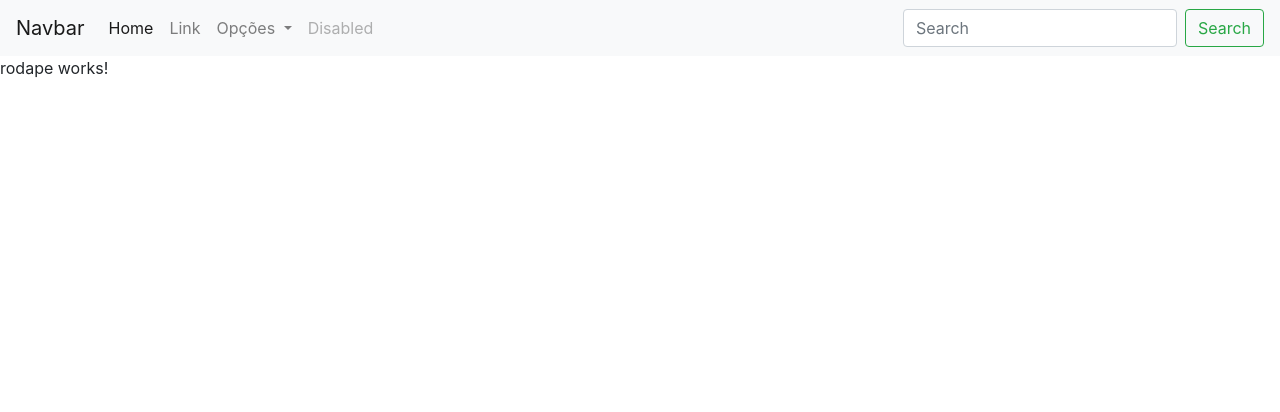
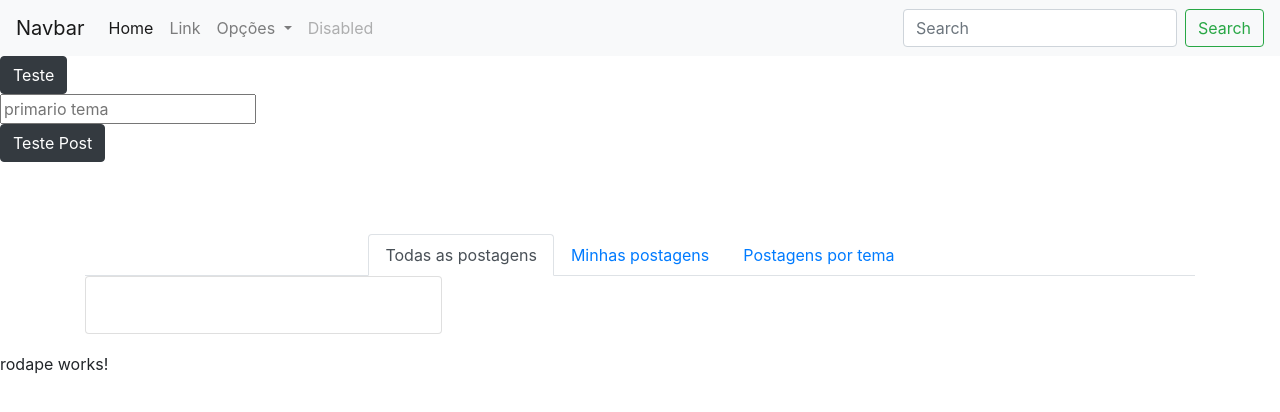
Before and after one commit to Cosmos-Blood/GenBR-Project_Integrador-Lampe-Front, an Angular app: page /feed in a window 1280 px wide. Before the commit this address led to /. Shown: the top 412 px of the page. Built offline with nearby package versions, Linux system fonts and the light colour scheme.

Commit message:
[Feature Eduardo - Task: Tema ok | 12.11.21]

```diff
--- a/src/app/app-routing.module.ts
+++ b/src/app/app-routing.module.ts
@@ -2,12 +2,14 @@ import { NgModule } from '@angular/core';
 import { RouterModule, Routes } from '@angular/router';
 import { CadastrarComponent } from './cadastrar/cadastrar.component';
 import { EntrarComponent } from './entrar/entrar.component';
+import { FeedComponent } from './feed/feed.component';
 import { SobreComponent } from './sobre/sobre.component';
 
 const routes: Routes = [
   {path:"sobre",component: SobreComponent},
   {path:"entrar",component: EntrarComponent},
-  {path: "cadastrar", component: CadastrarComponent}
+  {path: "cadastrar", component: CadastrarComponent},
+  {path: "feed", component: FeedComponent}
 ];
 
 @NgModule({
--- a/src/app/feed/feed.component.html
+++ b/src/app/feed/feed.component.html
@@ -1 +1,41 @@
-<p>feed works!</p>
+<button class="btn btn-dark" (click)="getAllTemas()">Teste</button><br>
+<input type="text" placeholder="primario tema" name="tema" id="tema" [(ngModel)]="tema.primarioTema"><br>
+<button class="btn btn-dark" (click)="postTema()">Teste Post</button><br>
+<br>
+<br>
+<br>
+
+
+<div class="container ">
+    <ul class="nav nav-tabs d-flex justify-content-center" id="myTab" role="tablist">
+      <li class="nav-item" role="presentation">
+        <a class="nav-link active" id="home-tab" data-toggle="tab" href="#home" role="tab" aria-controls="home" aria-selected="true">Todas as postagens</a>
+      </li>
+      <li class="nav-item" role="presentation">
+        <a class="nav-link " id="profile-tab" data-toggle="tab" href="#profile" role="tab" aria-controls="profile" aria-selected="false">Minhas postagens</a>
+      </li>
+      <li class="nav-item" role="presentation">
+        <a class="nav-link" id="contact-tab" data-toggle="tab" href="#contact" role="tab" aria-controls="contact" aria-selected="false">Postagens por tema</a>
+      </li>
+    </ul>
+
+    <div class="tab-content" id="myTabContent">
+      <!-- inicio de todas as postagens -->
+      <div class="tab-pane fade show active" id="home" role="tabpanel" aria-labelledby="home-tab">
+        <div class="card-columns">
+          <div class="card text-center">
+            <div class="card-body">
+              <h5 class="card-title m-0"></h5>
+              <small class="text-muted"></small>
+              <p class="card-text mt-3"></p>
+              <p class="card-text"><small class="text-muted">
+
+              </small></p>
+
+              <p class="card-text"><small class="text-muted">
+
+              </small></p>
+            </div>
+          </div>
+        </div>
+      </div>
--- a/src/app/feed/feed.component.ts
+++ b/src/app/feed/feed.component.ts
@@ -1,4 +1,5 @@
 import { Component, OnInit } from '@angular/core';
+import { TemaModel } from '../model/TemaModel';
 import { AuthService } from '../service/auth.service';
 import { PostagemService } from '../service/postagem.service';
 import { TemaService } from '../service/tema.service';
@@ -9,10 +10,24 @@ import { TemaService } from '../service/tema.service';
   styleUrls: ['./feed.component.css']
 })
 export class FeedComponent implements OnInit {
+  listaDeTemas: TemaModel[]
+  tema: TemaModel = new TemaModel()
 
-  constructor() { }
+  constructor(private auth: AuthService, private temaService: TemaService, private postagemService: PostagemService) { }
 
-  ngOnInit() {
+  ngOnInit(){
+    window.scroll(0,0)
   }
+   getAllTemas(){
+     this.temaService.getAllTemas().subscribe((resp: TemaModel[])=>{
+      this.listaDeTemas = resp
+      console.log(this.listaDeTemas)
+     })
+   }
+   postTema(){
+     this.temaService.postTema(this.tema).subscribe((resp: TemaModel)=>{
+      this.tema = resp
+     })
+   }
 
 }
--- a/src/app/menu/menu.component.html
+++ b/src/app/menu/menu.component.html
@@ -17,7 +17,7 @@
             Opções
           </a>
           <div class="dropdown-menu" aria-labelledby="navbarDropdown">
-            <a class="dropdown-item" routerLink="/sobre">Sobre</a>
+            <a class="dropdown-item" routerLink="/feed">Feed</a>
             <a class="dropdown-item" routerLink="/entrar">Login</a>
             <a class="dropdown-item" routerLink="/cadastrar">Cadastro</a>
             <div class="dropdown-divider"></div>
--- a/src/app/model/TemaModel.ts
+++ b/src/app/model/TemaModel.ts
@@ -5,5 +5,5 @@ export class TemaModel{
     public primarioTema: string;
     public secundarioTema: string;
     public eventosTema: string;
-    public postagens: PostagemModel;
+    public postagens: PostagemModel[];
 }
```
